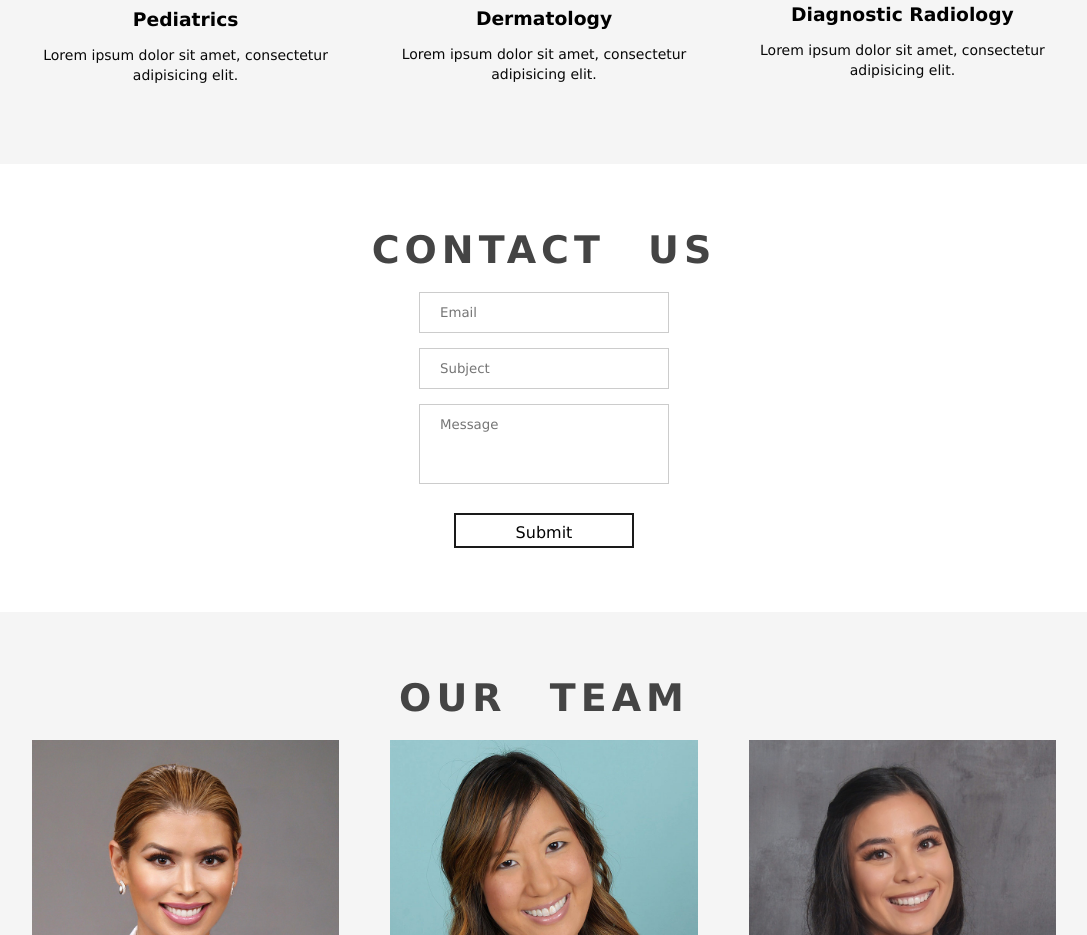
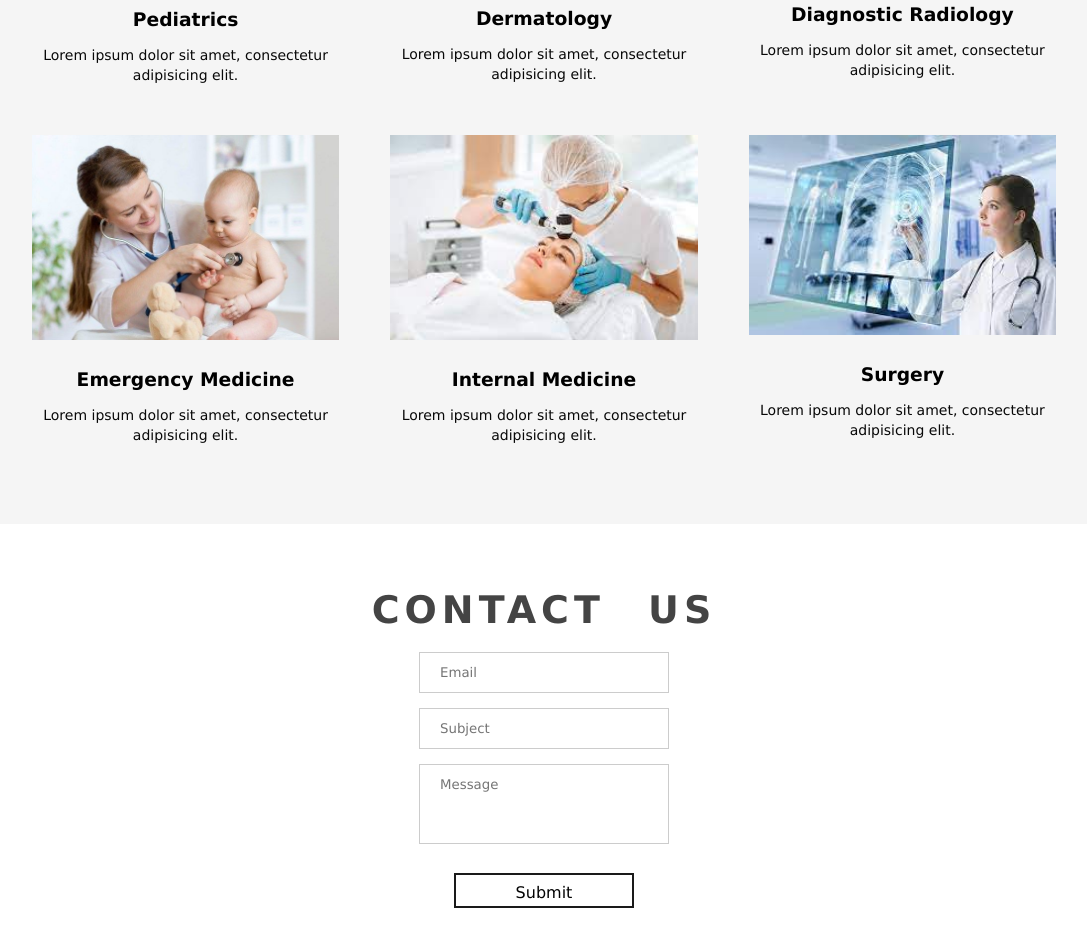
Before and after one commit to DenisaDemaku/Projekt-HTML, a plain HTML site: page index.html in a window 1280 px wide. Shown: the part 1540-2475 px from the top of the page, without its empty margins (96-1183 px from the left). Drawn offline with Linux system fonts and the light colour scheme.

Commit message:
Update index.html

```diff
--- a/index.html
+++ b/index.html
@@ -61,6 +61,23 @@
                     <p>Lorem ipsum dolor sit amet, consectetur adipisicing elit.</p>
                 </div>
             </div>
+            <div class="diff-deparaments">
+                <div class="deparaments-item">
+                    <img src="images/dep1.jpg" alt="deparament-image">
+                    <h3 class="sub_title">Emergency Medicine</h3>
+                    <p>Lorem ipsum dolor sit amet, consectetur adipisicing elit.</p>
+                </div>
+                <div class="deparaments-item">
+                    <img src="images/dep2.jpg" alt="deparament_image">
+                    <h3 class="sub_title">Internal Medicine</h3>
+                    <p>Lorem ipsum dolor sit amet, consectetur adipisicing elit.</p>
+                </div>
+                <div class="deparaments-item">
+                    <img src="images/dep3.jpg" alt="deparament_image">
+                    <h3 class="sub_title">Surgery</h3>
+                    <p>Lorem ipsum dolor sit amet, consectetur adipisicing elit.</p>
+                </div>
+            </div>
         </div>
         <div class="contactus" id="contactus">
             <h1 class="title">contact us</h1>
```
